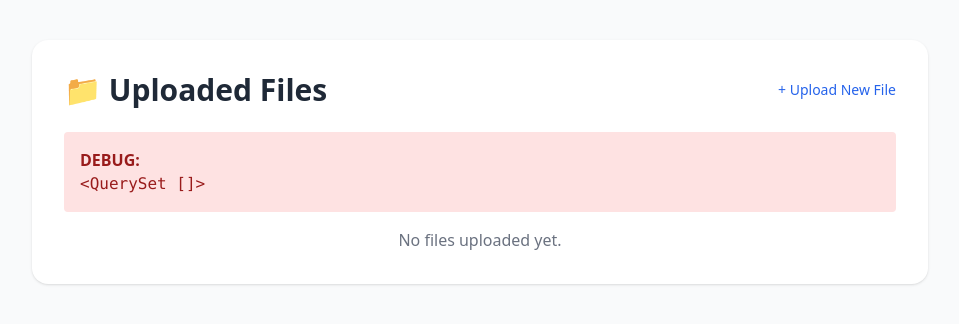
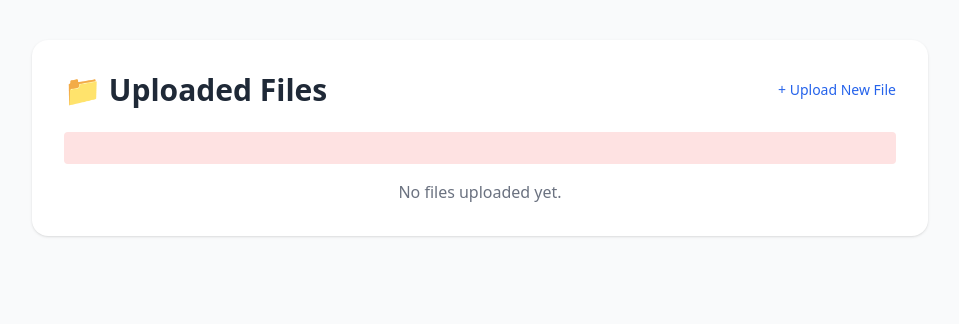
Before and after one commit to MeetMalvaniya/Uploader, a Django app: page /files/ in a window 1280 px wide. Shown: the top 324 px of the page, without its empty margins (160-1119 px from the left). Run offline with Django 5.2, Linux system fonts and the light colour scheme; data that the repository does not hold is empty; some libraries are stand-ins or nearby versions.

Commit message:
change files.html

```diff
--- a/uploader/templates/files.html
+++ b/uploader/templates/files.html
@@ -15,8 +15,7 @@
         <a href="{% url 'upload_file' %}" class="text-blue-600 hover:underline text-sm">+ Upload New File</a>
       </div>
       <div class="bg-red-100 text-red-800 p-4 rounded mb-4">
-  <strong>DEBUG:</strong>
-  <pre>{{ files }}</pre>
+
 </div>
       {% if files %}
       <ul class="space-y-4">
```
